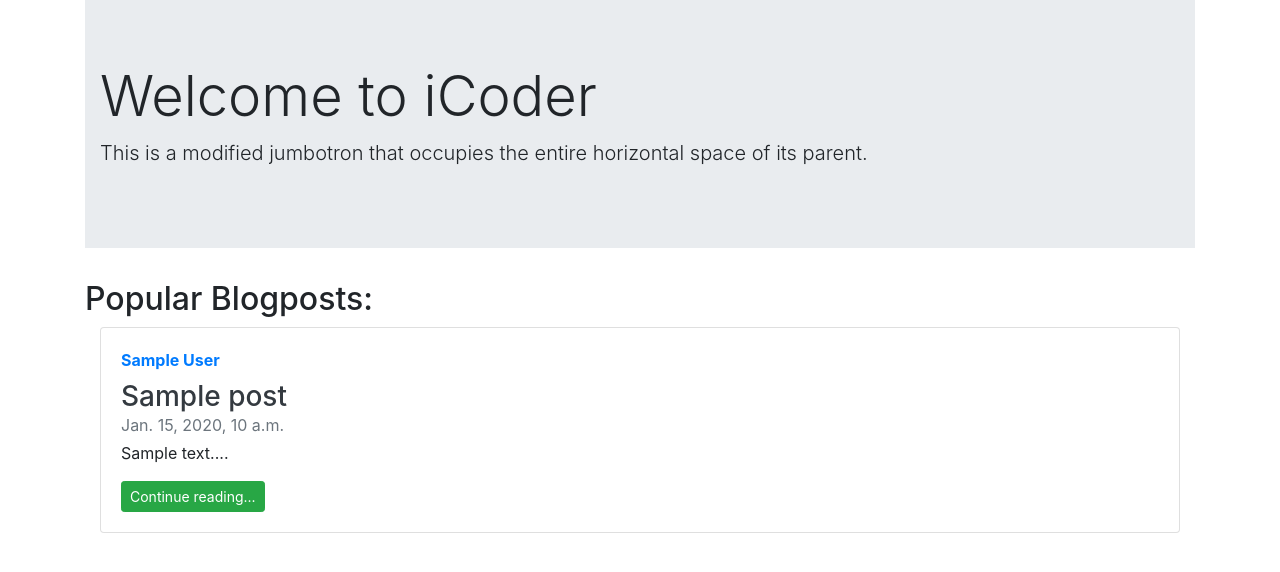
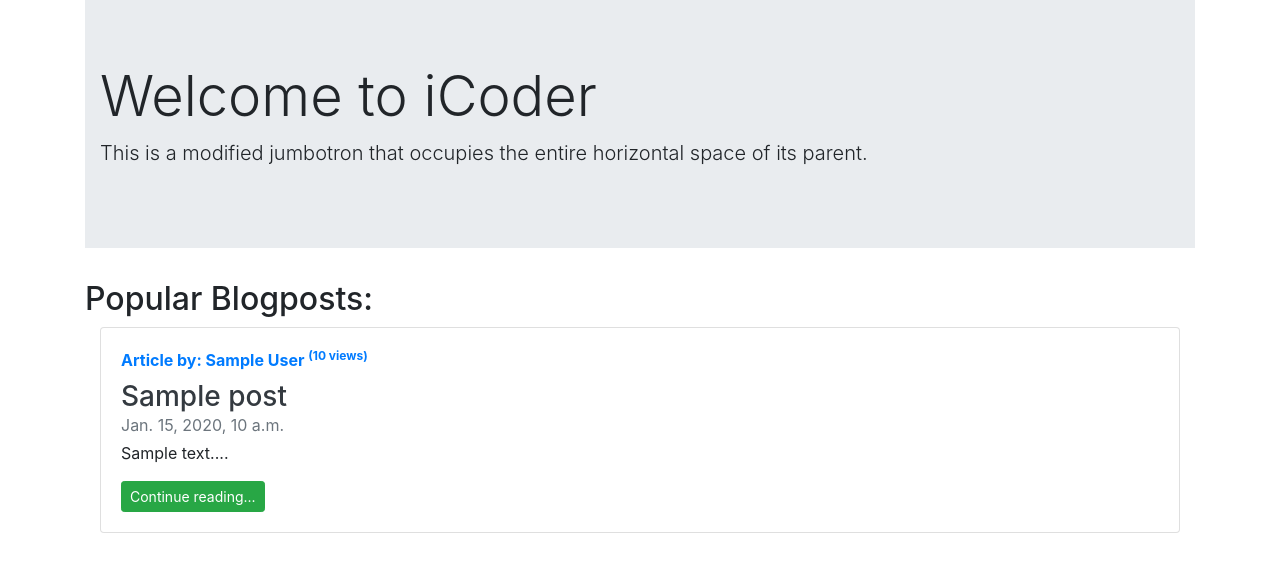
Before and after one commit to Ashish-Kumar-Mandal/iCoder, a Django app: template templates/home/index.html in a window 1280 px wide. Shown: the part 57-629 px from the top of the page. Run offline with Django 3.2, Linux system fonts and the light colour scheme; the template is opened without the code that fills it: most values are stand-ins (such as "Sample title", 1, 10 or a date in 2020); some libraries are stand-ins or nearby versions.

Commit message:
add no of views

```diff
--- a/blog/models.py
+++ b/blog/models.py
@@ -9,6 +9,7 @@ class Post(models.Model):
     content = models.TextField()
     author = models.CharField(max_length=50)
     slug = models.CharField(max_length=150)
+    views = models.IntegerField(default=0)
     timeStamp = models.DateTimeField(auto_now_add=True)
 
     def __str__(self):
@@ -24,4 +25,4 @@ class BlogComment(models.Model):
     timeStamp = models.DateTimeField(auto_now_add=True)
 
     def __str__(self):
-        return self.comment[0:15] + "... by- " + self.user.username
+        return self.comment[0:15] + "... by- " + self.user.usernamepython
--- a/blog/views.py
+++ b/blog/views.py
@@ -12,6 +12,9 @@ def index(request):
 
 def blogPost(request, slug):
     post = Post.objects.filter(slug=slug).first()
+    post.views = post.views + 1
+    post.save()
+
     comments = BlogComment.objects.filter(post=post, parent=None)
     replies = BlogComment.objects.filter(post=post).exclude(parent=None)
     replyDict = {}
--- a/templates/blog/index.html
+++ b/templates/blog/index.html
@@ -10,7 +10,7 @@
             <div class="col-md-12">
                 <div class="card flex-md-row mb-4 box-shadow h-md-200">
                     <div class="card-body d-flex flex-column align-items-start">
-                        <strong class="d-inline-block mb-2 text-primary">{{post.author}}</strong>
+                        <strong class="d-inline-block mb-2 text-primary">Article by: {{post.author}} <sup>({{post.views}} views)</sup></strong>
                         <h3 class="mb-0">
                             <a class="text-dark">{{post.title}}</a>
                         </h3>
--- a/templates/blog/post.html
+++ b/templates/blog/post.html
@@ -9,7 +9,7 @@
     <div class="container">
         <div class="blog-post">
             <h2 class="blog-post-title">{{post.title}}</h2>
-            <p class="blog-post-meta">{{post.timeStamp}} by <a href="">{{post.author}}</a></p>
+            <p class="blog-post-meta">{{post.timeStamp}} by <a href="">{{post.author}}</a> (<span>{{post.views}} views</span>)</p>
             <p class="text-justify">{{post.content|safe}}</p>
             <hr>
           </div>
--- a/templates/home/index.html
+++ b/templates/home/index.html
@@ -16,7 +16,7 @@
     <div class="col-md-12">
         <div class="card flex-md-row mb-4 box-shadow h-md-200">
             <div class="card-body d-flex flex-column align-items-start">
-                <strong class="d-inline-block mb-2 text-primary">{{post.author}}</strong>
+                <strong class="d-inline-block mb-2 text-primary">Article by: {{post.author}} <sup>({{post.views}} views)</sup></strong>
                 <h3 class="mb-0">
                     <a class="text-dark">{{post.title}}</a>
                 </h3>
--- a/templates/home/search.html
+++ b/templates/home/search.html
@@ -21,7 +21,7 @@
             <div class="col-md-12">
                 <div class="card flex-md-row mb-4 box-shadow h-md-200">
                     <div class="card-body d-flex flex-column align-items-start">
-                        <strong class="d-inline-block mb-2 text-primary">{{post.author}}</strong>
+                        <strong class="d-inline-block mb-2 text-primary">Article by: {{post.author}} <sup>({{post.views}} views)</sup></strong>
                         <h3 class="mb-0">
                             <a class="text-dark">{{post.title}}</a>
                         </h3>
```
Also changed, not shown: blog/migrations/0010_blogcomment_views.py (added), blog/migrations/0011_auto_20200508_1016.py (added), db.sqlite3.
